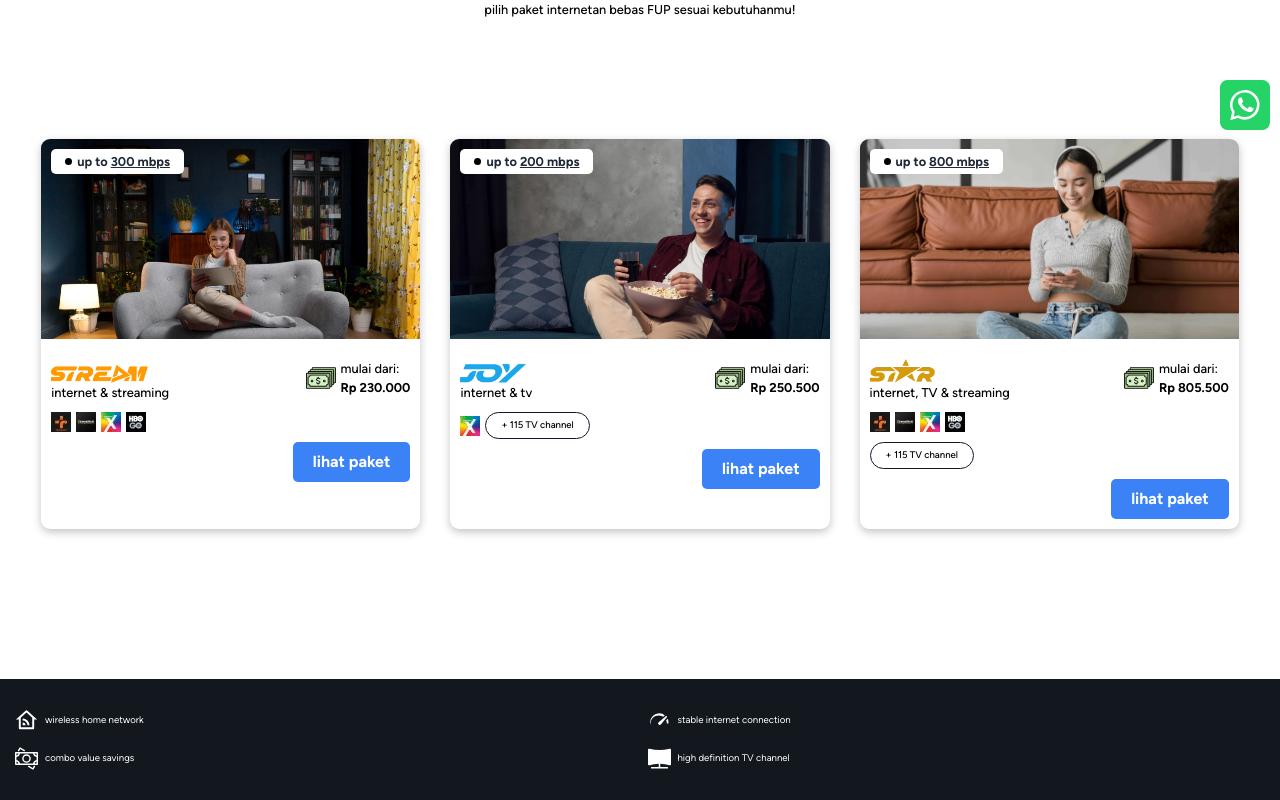
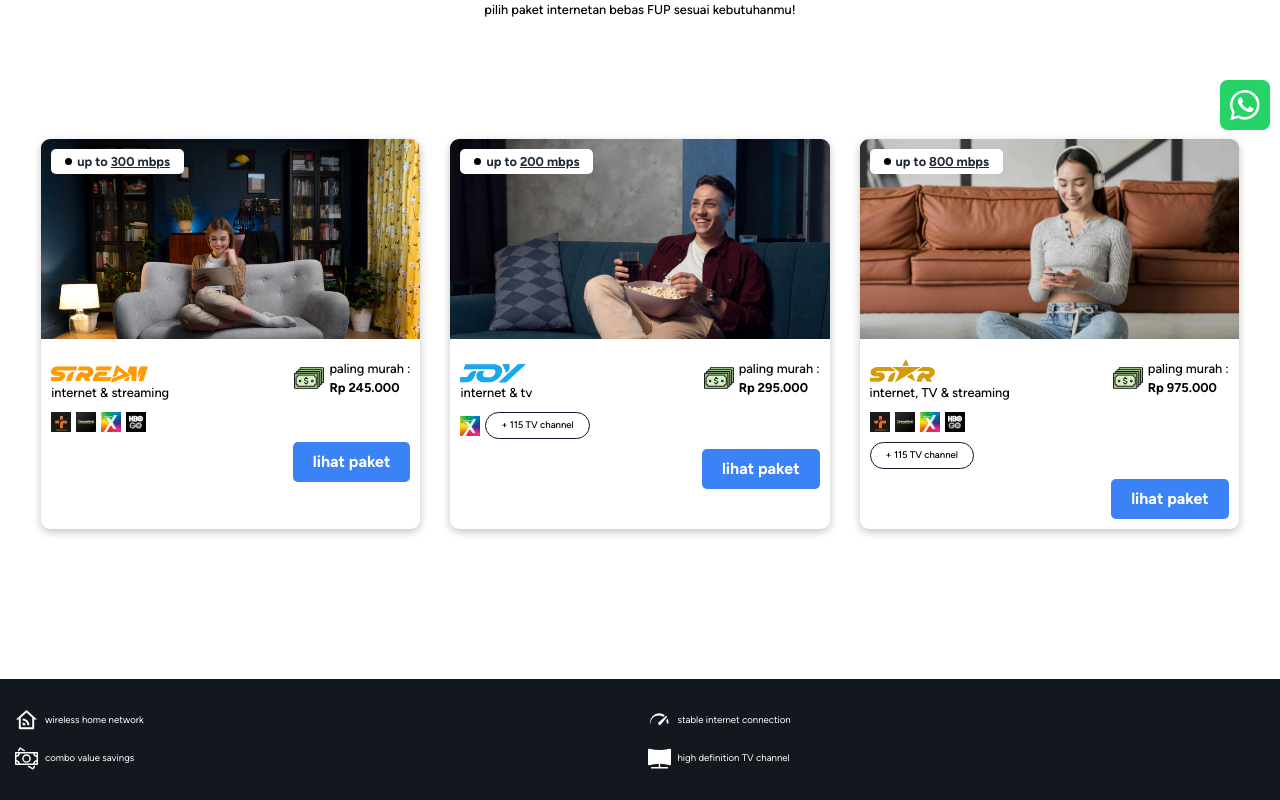
Before and after one commit to BarunDudi/web-wifi, a Next.js app: page / in a window 1280 px wide. Shown: the part 660-1460 px from the top of the page. Built offline with nearby package versions, Linux system fonts and the light colour scheme.

Commit message:
ganti harga

```diff
--- a/app/components/Package.tsx
+++ b/app/components/Package.tsx
@@ -67,8 +67,8 @@ export default function Package() {
             <div className="flex gap-[5px] items-center">
               <img src="money.svg" className="w-[30px]" alt="money" />
               <div>
-                <p>mulai dari:</p>
-                <p className="font-bold">Rp 230.000</p>
+                <p>paling murah :</p>
+                <p className="font-bold">Rp 245.000</p>
               </div>
             </div>
 
@@ -116,8 +116,8 @@ export default function Package() {
             <div className="flex gap-[5px] items-center">
               <img src="money.svg" className="w-[30px]" alt="" />
               <div>
-                <p>mulai dari:</p>
-                <p className="font-bold">Rp 250.500</p>
+                <p>paling murah :</p>
+                <p className="font-bold">Rp 295.000</p>
               </div>
             </div>
 
@@ -180,8 +180,8 @@ export default function Package() {
             <div className="flex gap-[5px] items-center">
               <img src="money.svg" className="w-[30px]" alt="" />
               <div>
-                <p>mulai dari:</p>
-                <p className="font-bold">Rp 805.500</p>
+                <p>paling murah :</p>
+                <p className="font-bold">Rp 975.000</p>
               </div>
             </div>
 
```
